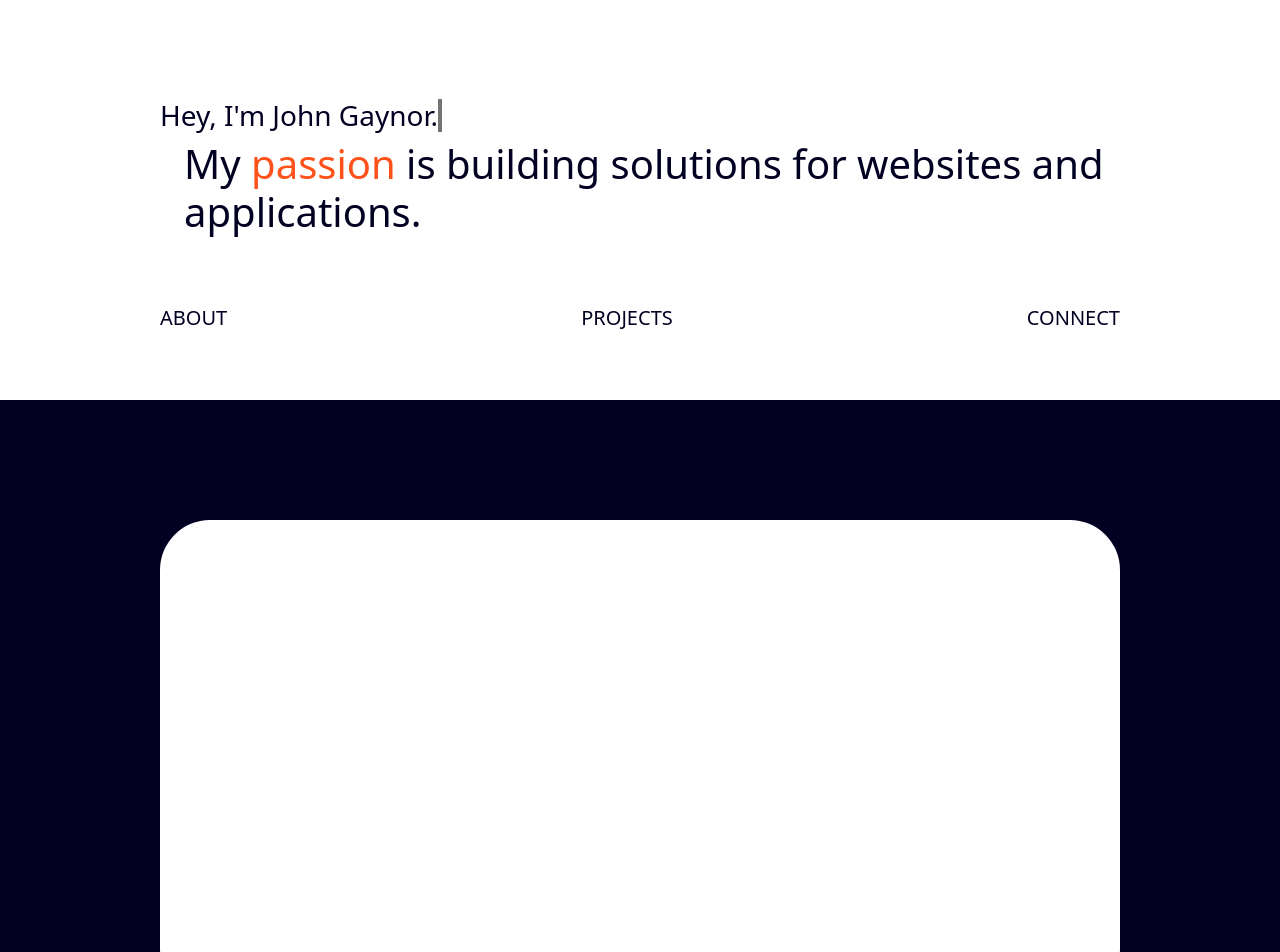
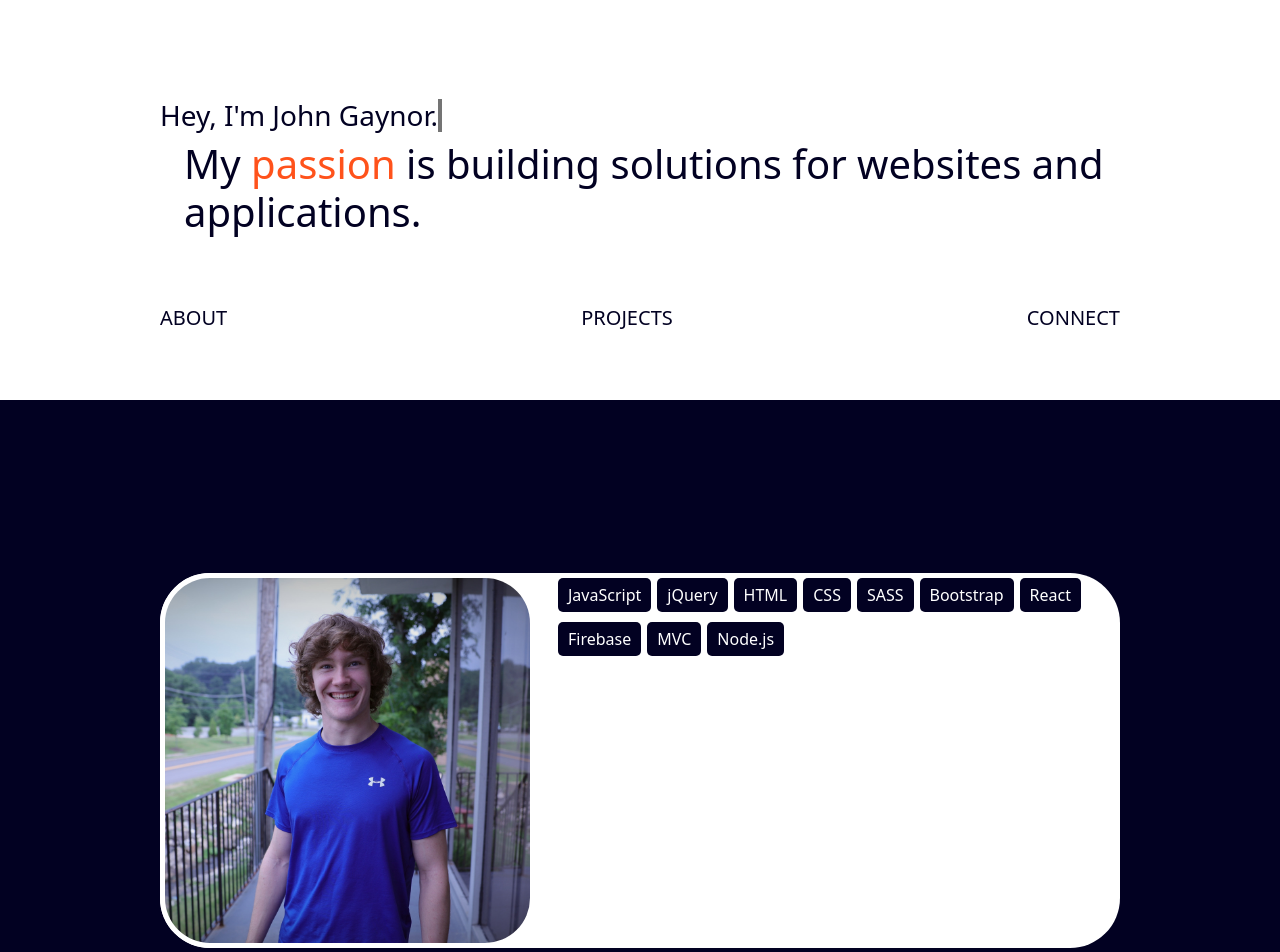
Before and after one commit to johngaynor/portfolio, a React (Create React App) app: page / in a window 1280 px wide. Shown: the top 952 px of the page. Built offline with nearby package versions, Linux system fonts and the light colour scheme.

Commit message:
added nav functionality to the hero links

```diff
--- a/src/components/sections/aboutMe/aboutMe.css
+++ b/src/components/sections/aboutMe/aboutMe.css
@@ -7,7 +7,44 @@
 }
 
 .about-box {
-  height: 60vh;
+  height: 375px;
   background-color: white;
   border-radius: 50px;
+  display: flex;
 }
+
+.about-text {
+  /* background-color: red; */
+  width: 100%;
+  margin-left: 140px;
+}
+
+.about-profile {
+  aspect-ratio: 2/3;
+  max-width: 250px;
+  position: relative;
+}
+
+.about-profile img {
+  height: 100%;
+  border-radius: 50px;
+  border: 5px solid white;
+}
+
+.about-text {
+  padding: 5px;
+}
+
+.about-skills {
+  width: 95%;
+  display: flex;
+  flex-wrap: wrap;
+}
+
+.about-skills span {
+  background-color: #020122;
+  color: white;
+  padding: 5px 10px;
+  margin: 0px 3px 10px 3px;
+  border-radius: 5px;
+}
--- a/src/components/sections/aboutMe/aboutMe.js
+++ b/src/components/sections/aboutMe/aboutMe.js
@@ -1,10 +1,43 @@
+import { useEffect, useState } from "react";
+
+import pfp from "../../../assets/images/gaynor-pfp.JPEG";
 import styles from "./aboutMe.css";
 
-function AboutMe() {
+function AboutMe(currentTab) {
+  const [show, setShow] = useState(false);
+  useEffect(() => {
+    if (currentTab.currentTab === "about") {
+      setShow(true);
+    } else {
+      setShow(false);
+    }
+  }, [currentTab]);
   return (
-    <div className="about-container">
-      <div className="about-box w-75"></div>
-    </div>
+    <>
+      {show ? (
+        <div className="about-container">
+          <div className="about-box w-75">
+            <div className="about-profile">
+              <img src={pfp} alt="" />
+            </div>
+            <div className="about-text">
+              <div className="about-skills">
+                <span>JavaScript</span>
+                <span>jQuery</span>
+                <span>HTML</span>
+                <span>CSS</span>
+                <span>SASS</span>
+                <span>Bootstrap</span>
+                <span>React</span>
+                <span>Firebase</span>
+                <span>MVC</span>
+                <span>Node.js</span>
+              </div>
+            </div>
+          </div>
+        </div>
+      ) : null}
+    </>
   );
 }
 
--- a/src/components/sections/hero/hero.js
+++ b/src/components/sections/hero/hero.js
@@ -1,12 +1,23 @@
-import pfp from "../../../assets/images/gaynor-pfp.JPEG";
+import { useState } from "react";
 import MyProjects from "../myProjects/myProjects";
 import AboutMe from "../aboutMe/aboutMe";
 import styles from "./hero.css";
 
 function Hero() {
-  const scrollBottom = () => {
+  const [activeTab, setActiveTab] = useState("about");
+
+  const setAbout = () => {
+    setActiveTab("about");
     window.scrollTo(0, document.body.scrollHeight);
   };
+  const setProjects = () => {
+    setActiveTab("projects");
+    window.scrollTo(1000, document.body.scrollHeight);
+  };
+  //   const setAbout = () => {
+  //     setActiveTab("about");
+  //     window.scrollTo(0, document.body.scrollHeight);
+  //   };
   return (
     <>
       <div className="hero-container">
@@ -17,14 +28,14 @@ function Hero() {
             applications.
           </h1>
           <div className="hero-links d-flex justify-content-between">
-            <h5 onClick={scrollBottom}>ABOUT</h5>
-            <h5>PROJECTS</h5>
+            <h5 onClick={setAbout}>ABOUT</h5>
+            <h5 onClick={setProjects}>PROJECTS</h5>
             <h5>CONNECT</h5>
           </div>
         </div>
       </div>
-      <AboutMe></AboutMe>
-      {/* <MyProjects></MyProjects> */}
+      <AboutMe currentTab={activeTab}></AboutMe>
+      <MyProjects currentTab={activeTab}></MyProjects>
     </>
   );
 }
--- a/src/components/sections/myProjects/myProjects.js
+++ b/src/components/sections/myProjects/myProjects.js
@@ -1,5 +1,5 @@
 import { Container } from "react-bootstrap";
-import { useState } from "react";
+import { useState, useEffect } from "react";
 // this area is for images
 import calRecipeForm from "../../../assets/images/cal-recipe-form.png";
 import calRecipe from "../../../assets/images/cal-recipe.png";
@@ -22,7 +22,17 @@ import {
 import { faSquareGithub } from "@fortawesome/free-brands-svg-icons";
 import styles from "./myProjects.css";
 
-function MyProjects() {
+function MyProjects(currentTab) {
+  const [show, setShow] = useState(false);
+  useEffect(() => {
+    if (currentTab.currentTab === "projects") {
+      setShow(true);
+    } else {
+      setShow(false);
+    }
+  }, [currentTab]);
+
+  // functions to click through projects
   let activeIndex = 0;
   const cards = document.getElementsByClassName("big-card");
   const nextCard = () => {
@@ -62,6 +72,8 @@ function MyProjects() {
     });
   };
   return (
+    <>
+      {show ? (
         <div className="info-container pt-5">
           <div className="big-card-group">
             <div className="big-card" data-index="0" data-status="active">
@@ -79,20 +91,28 @@ function MyProjects() {
               </div>
               <div className="inner-box text-white red-orange">
                 <div className="card-links">
-              <a href="https://calorietracker.johngaynor.dev" target="_blank">
+                  <a
+                    href="https://calorietracker.johngaynor.dev"
+                    target="_blank"
+                  >
                     <FontAwesomeIcon icon={faLink} className="link-icons" />
                   </a>
                   <a
                     href="https://github.com/johngaynor/calorie-tracker.git"
                     target="_blank"
                   >
-                <FontAwesomeIcon icon={faSquareGithub} className="link-icons" />
+                    <FontAwesomeIcon
+                      icon={faSquareGithub}
+                      className="link-icons"
+                    />
                   </a>
                 </div>
                 <h4>Calorie Tracker</h4>
                 <p className="text-center">Timeframe: 6 weeks</p>
                 <ul className="mx-5">
-              <li>Submit foods/recipes, calculates macros in a daily log</li>
+                  <li>
+                    Submit foods/recipes, calculates macros in a daily log
+                  </li>
                   <li>React/Firebase (Realtime)</li>
                   <li>Javascript</li>
                   <li>HTML/CSS/Bootstrap</li>
@@ -121,7 +141,10 @@ function MyProjects() {
                     href="https://github.com/johngaynor/jungle-cook.git"
                     target="_blank"
                   >
-                <FontAwesomeIcon icon={faSquareGithub} className="link-icons" />
+                    <FontAwesomeIcon
+                      icon={faSquareGithub}
+                      className="link-icons"
+                    />
                   </a>
                 </div>
                 <h4>Jungle Cook</h4>
@@ -156,13 +179,18 @@ function MyProjects() {
                     href="https://github.com/johngaynor/eventsy.git"
                     target="_blank"
                   >
-                <FontAwesomeIcon icon={faSquareGithub} className="link-icons" />
+                    <FontAwesomeIcon
+                      icon={faSquareGithub}
+                      className="link-icons"
+                    />
                   </a>
                 </div>
                 <h4>Eventsy</h4>
                 <p className="text-center">Timeframe: 4 weeks</p>
                 <ul className="mx-5">
-              <li>Introductory website learning about layout and styling</li>
+                  <li>
+                    Introductory website learning about layout and styling
+                  </li>
                   <li>MVC Model</li>
                   <li>jQuery</li>
                   <li>HTML/SASS</li>
@@ -183,6 +211,8 @@ function MyProjects() {
             />
           </div>
         </div>
+      ) : null}
+    </>
   );
 }
 
```
Also changed, not shown: src/components/sections/hero/hero.css (+0 -10 lines). Lines whose indentation alone changed are shown as unchanged.
